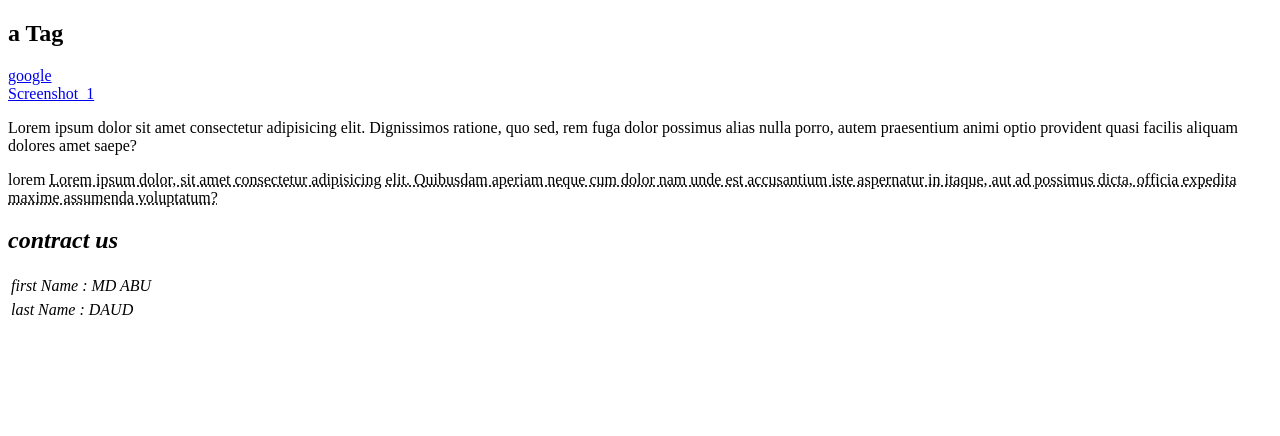
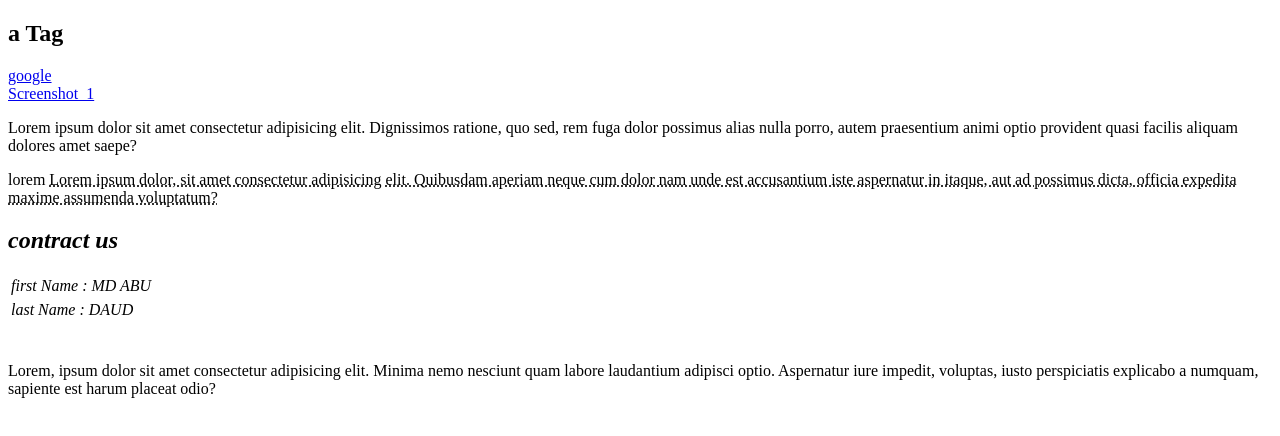
Before and after one commit to abudaud1993/DEMO, a plain HTML site: page all-tag-tutorial.html in a window 1280 px wide. Drawn offline with Linux system fonts and the light colour scheme.

Commit message:
all tag tuorial  somthank text added

```diff
--- a/all-tag-tutorial.html
+++ b/all-tag-tutorial.html
@@ -96,5 +96,15 @@
        <div class="first-div"></div>
    </section>
 
+
+
+
+   <p>Lorem, ipsum dolor sit amet consectetur adipisicing elit. Minima nemo nesciunt quam labore laudantium adipisci optio. Aspernatur iure impedit, voluptas, iusto perspiciatis explicabo a numquam, sapiente est harum placeat odio?</p>
+
+
+
+
+
+
 </body>
 </html>
```
